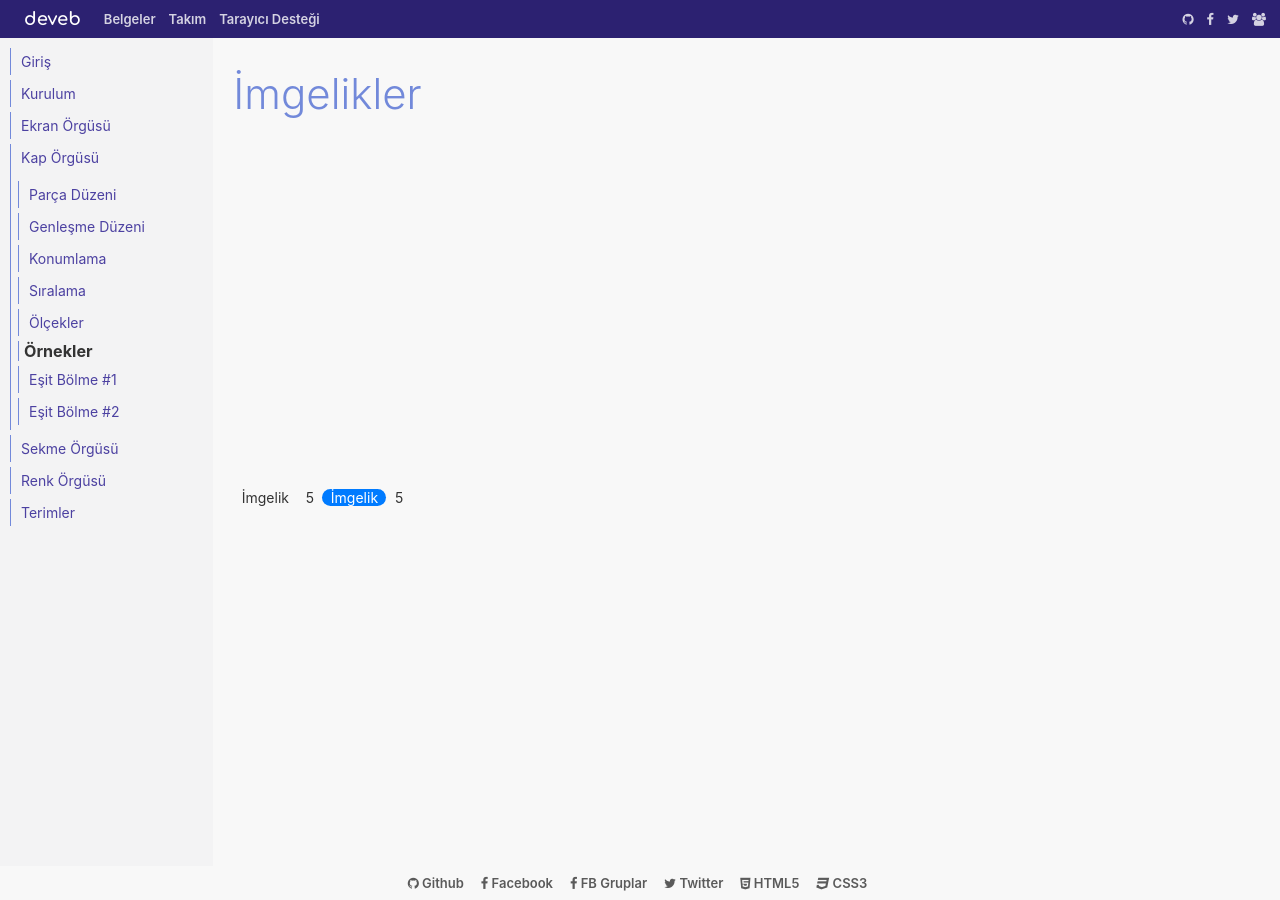
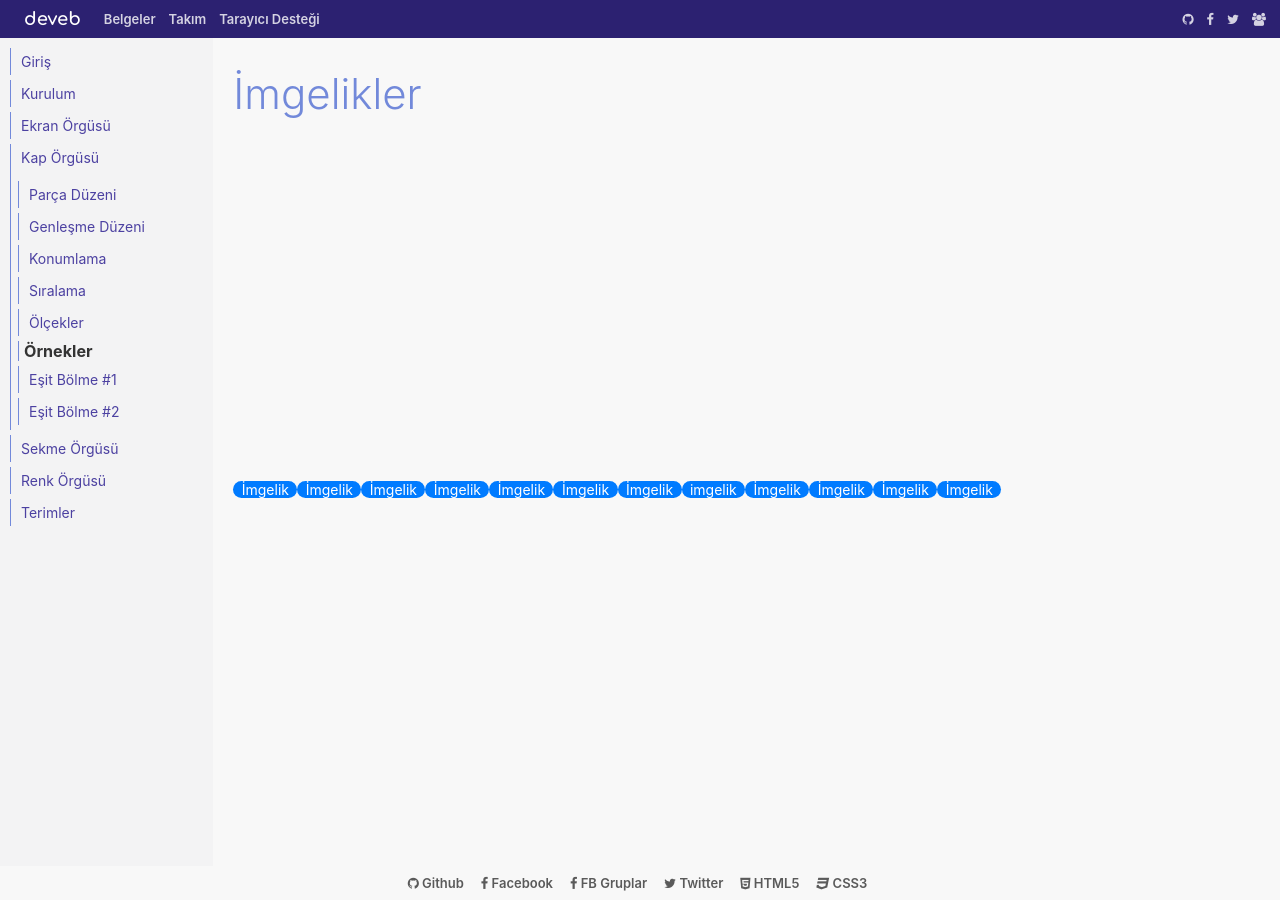
Before and after one commit to data-deveb/data-deveb.github.io, a Jekyll site: the page built from belgeler/imgelikler.html, in a window 1280 px wide. Built offline with Jekyll 4.4.1, drawn with Linux system fonts in a browser that asks for light colours.

Commit message:
imgelikler

```diff
--- a/assets/scss/dvb.css
+++ b/assets/scss/dvb.css
@@ -1235,7 +1235,7 @@
 
 [data-sekme~="yan"][data-sekme~="sağda"] { -webkit-box-orient: horizontal; -webkit-box-direction: reverse; -ms-flex-direction: row-reverse; flex-direction: row-reverse; }
 
-[data-imgelik] { padding-right: .6em; padding-left: .6em; border-radius: 3rem; }
+[data-imgelik] { padding-right: .6em; padding-left: .6em; border-radius: 1rem; }
 
 [data-imgelik~="kapsül"] { border-radius: 10rem; }
 
--- a/belgeler/imgelikler.html
+++ b/belgeler/imgelikler.html
@@ -3,8 +3,17 @@
 title: İmgelikler
 ---
 
-<span data-imgelik>İmgelik</span>
-<span data-imgelik>5</span>
+<span data-imgelik="birincil kapsül">İmgelik</span>
+  <span data-imgelik="birincil tel kapsül">İmgelik</span><br><br>
 
-<span data-imgelik="kapsül birincil">İmgelik</span>
-<span data-imgelik="kapsül ikincil">5</span>
+  <span data-imgelik="birincil">İmgelik</span>
+  <span data-imgelik="birincil tel">İmgelik</span><br><br>
+  <span data-imgelik="birincil sivri">İmgelik</span>
+  <span data-imgelik="birincil sivri tel">İmgelik</span><br><br>
+  <span data-imgelik="birincil bombe">İmgelik</span>
+  <span data-imgelik="birincil bombe tel">imgelik</span><br><br>
+
+  <span data-imgelik="birincil yuvar">İmgelik</span>
+  <span data-imgelik="birincil yuvar tel">İmgelik</span><br><br>
+  <span data-imgelik="birincil yuvar küçük">İmgelik</span>
+  <span data-imgelik="birincil yuvar tel büyük">İmgelik</span><br><br>
```
Also changed, not shown: assets/scss/_imgelik.scss (+24 -1 lines).
